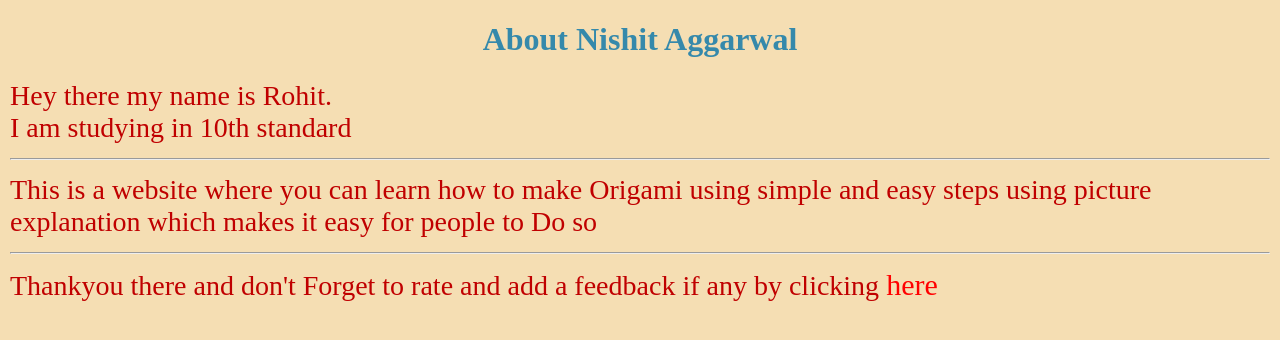
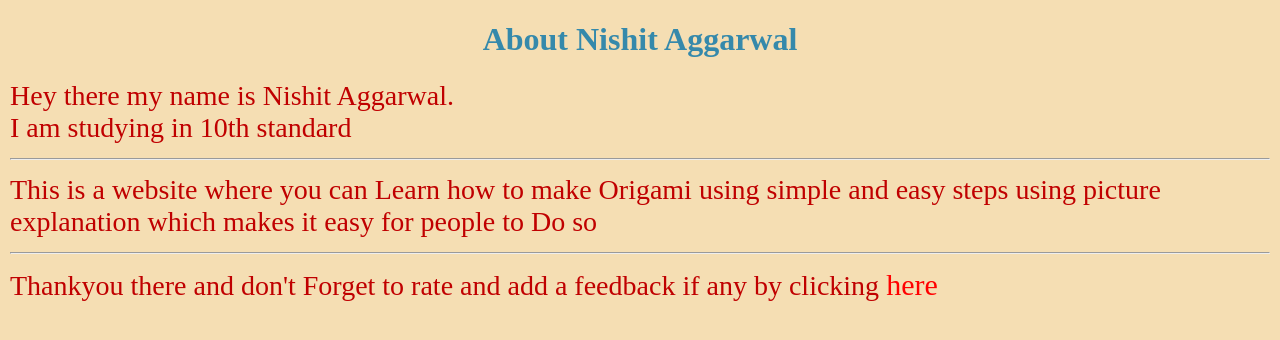
Before and after one commit to nishitaggarwal/My-Origami-Website, a plain HTML site: page aboutme.html in a window 1280 px wide. Drawn offline with Linux system fonts and the light colour scheme.

Commit message:
fix my name again

```diff
--- a/aboutme.html
+++ b/aboutme.html
@@ -38,11 +38,11 @@ body{
         <body>
         <h1>About Nishit Aggarwal</h1>
             <a style="color: rgb(192, 0, 0); font-size : 28px; " >
-            Hey there my name is Rohit.
+            Hey there my name is Nishit Aggarwal.
             <br>
             I  am studying in 10th standard
             <br><hr>
-            This is a website where you can learn how to make Origami using simple and easy steps using picture explanation which makes it easy for people to Do so
+            This is a website where you can Learn how to make Origami using simple and easy steps using picture explanation which makes it easy for people to Do so
 <br><hr>
             Thankyou there
 
```
